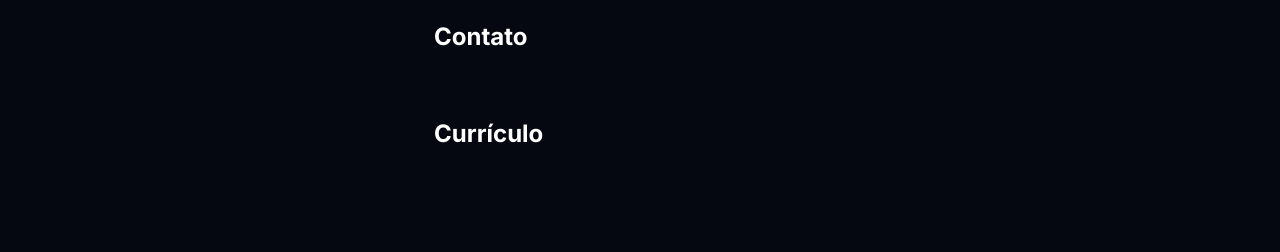
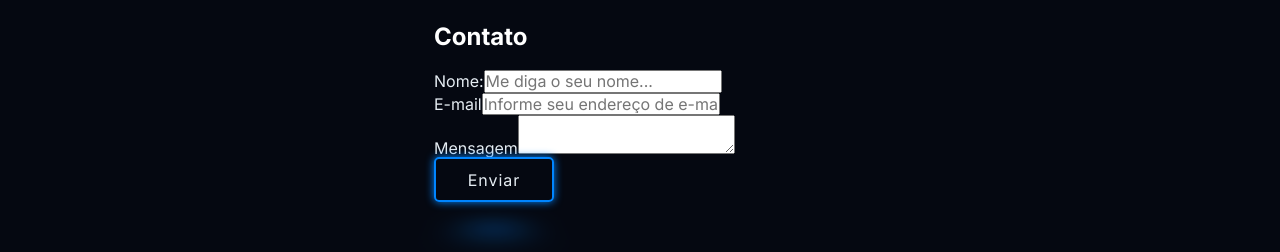
Before and after one commit to gabrielsoaresevt/personal-portfolio, a React (Create React App) app: page / in a window 1280 px wide. Shown: the part 1603-1855 px from the top of the page. Built offline with nearby package versions, Linux system fonts and the light colour scheme.

Commit message:
:construction: add contact form

```diff
--- a/src/App.js
+++ b/src/App.js
@@ -1,3 +1,5 @@
+import { useState } from 'react'
+
 import Header from './components/Header';
 import Footer from './components/Footer';
 import SectionTitle from './components/SectionTitle';
@@ -39,6 +41,11 @@ const portfoliListData = [
 ]
 
 export default function App() {
+  const [name, setName] = useState('');
+  const [email, setEmail] = useState('');
+  const [message, setMessage] = useState('');
+
+
   return (
     <div className="App">
       <Header />
@@ -94,6 +101,42 @@ export default function App() {
             <SectionTitle
               title="Contato"
             />
+            <form className="form" onSubmit={() => {}}>
+              <div>
+                <label for="name">Nome:</label>
+                <input
+                  id="name"
+                  className="form__input form__input__name"
+                  type="text"
+                  placeholder="Me diga o seu nome..."
+                  onChange={(e) => setName(e.target.value)}
+                  value={name}
+                />
+              </div>
+              <div>
+                <labe for="email">E-mail</labe>
+                <input
+                  id="emaile"
+                  className="form__input form__input__email"
+                  type="text"
+                  placeholder="Informe seu endereço de e-mail..."
+                  onChange={(e) => setEmail(e.target.value)}
+                  value={email}
+                />
+              </div>
+              <div>
+                <label for="message">Mensagem</label>
+                <textarea
+                  id="message"
+                  className="form__input form__input__message"
+                  type="text"
+                  placeholder=""
+                  onChange={(e) => setMessage(e.target.value)}
+                  value={message}
+                />
+              </div>
+              <button className="button button-form" type="submit">Enviar</button>
+            </form>
           </section>
           <section className="section">
             <SectionTitle
--- a/src/styles/sass/components/_button.scss
+++ b/src/styles/sass/components/_button.scss
@@ -10,11 +10,13 @@
   display: flex;
   align-items: center;
   justify-content: center;
+  background-color: transparent;
   width: 120px;
   height: 45px;
   border-radius: 5px;
   color: $primary-text-color;
   border: 2px solid $primary-color;
+  cursor: pointer;
   text-decoration: none;
   letter-spacing: 1px;
   box-shadow: 0 0 0.5em 0 $primary-color;
```
Also changed, not shown: src/styles/css/style.css.
